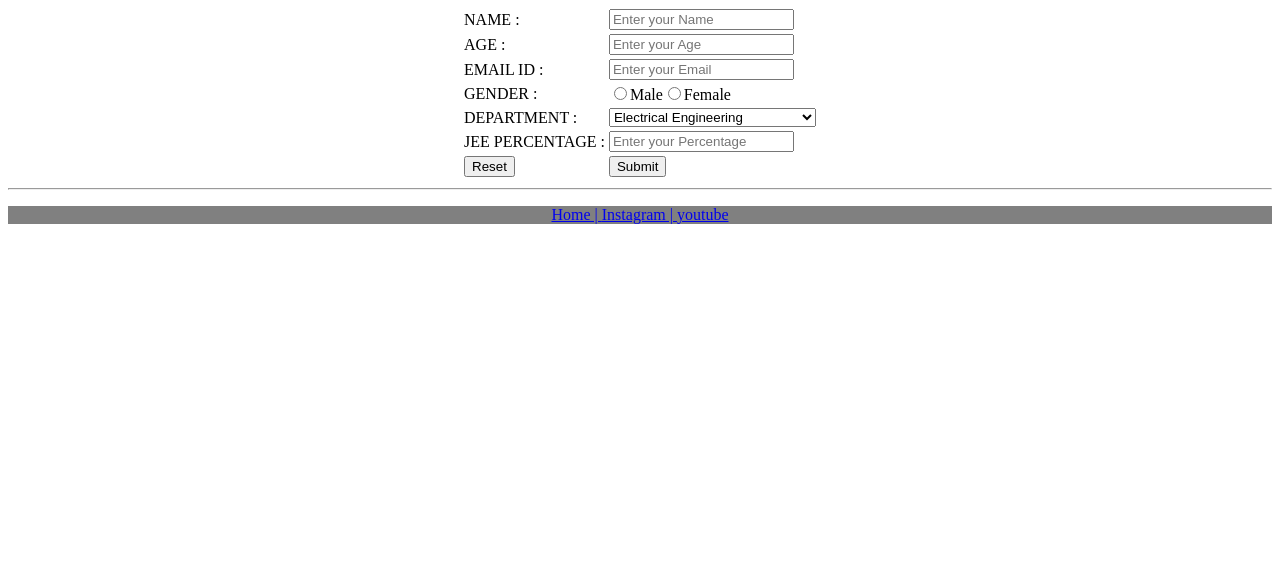
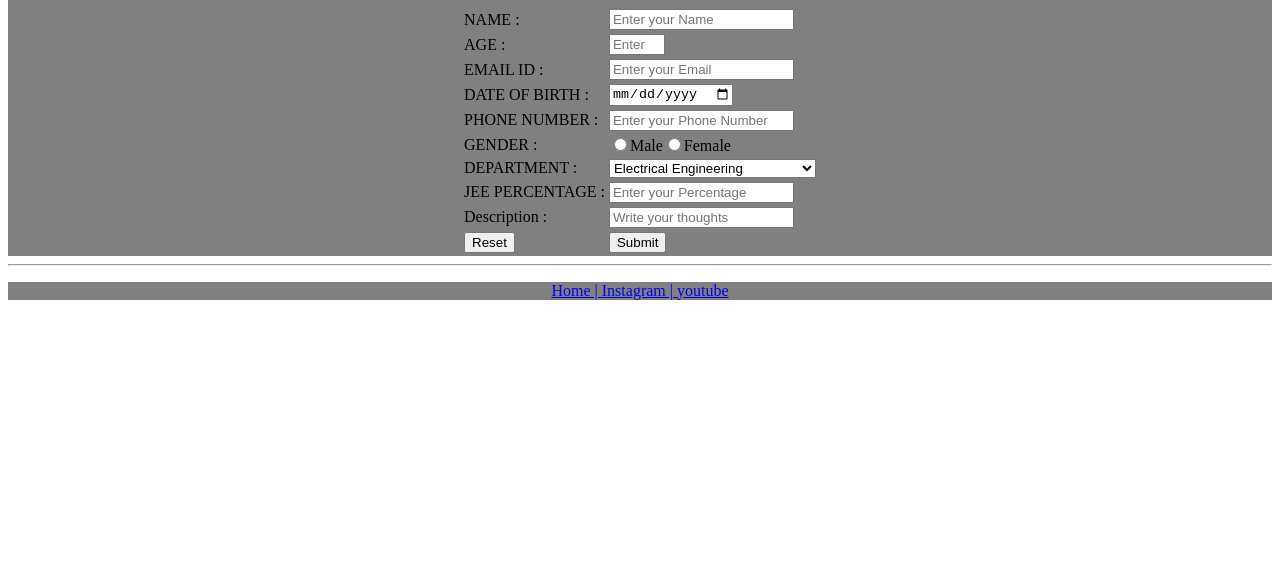
Before and after one commit to Nandhini2024Git/IIT, a plain HTML site: page Registration Form.html in a window 1280 px wide. Shown: the part 238-800 px from the top of the page. Drawn offline with Linux system fonts and the light colour scheme.

Commit message:
first commit

```diff
--- a/Registration Form.html
+++ b/Registration Form.html
@@ -18,17 +18,24 @@
     </center>
 
     <center>
+        <div style="background-color: grey;">
         <h1>Registration Form</h1>
         <form>
             <table>
                 <tr>
-                    <td>NAME :</td><td><input type="text" placeholder="Enter your Name"></td>
+                    <td>NAME :</td><td><input type="text" placeholder="Enter your Name"pattern="[A-Za-z]+" required title="Only letters are allowed"></td>
                 </tr>
                 <tr>
-                    <td>AGE :</td><td><input type="text" placeholder="Enter your Age"></td>
+                    <td>AGE :</td><td><input type="number" placeholder="Enter your Age"min="17" max="30" required></td>
                 </tr>
                 <tr>
-                    <td>EMAIL ID :</td><td><input type="text" placeholder="Enter your Email"></td>
+                    <td>EMAIL ID :</td><td><input type="text" placeholder="Enter your Email"required pattern="[a-zA-Z0-9._%+-]+@[a-zA-Z0-9.-]+\.[a-zA-Z]{2,6}$" title="Please enter a valid email address (e.g., user@example.com)"></td>
+                </tr>
+                <tr>
+                    <td>DATE OF BIRTH :</td><td><input type="date" placeholder="Enter your Date Of Birth" required></td>
+                </tr>
+                <tr>
+                    <td>PHONE NUMBER :</td><td><input type="text" placeholder="Enter your Phone Number"pattern="[0-9]{10}" required title="Phone number must be exactly 10 digits"></td>
                 </tr>
                 <tr>
                     <td>GENDER :</td><td><input type="radio">Male<input type="radio">Female</td>
@@ -49,7 +56,10 @@
 
                 </tr>
                 <tr>
-                    <td>JEE PERCENTAGE :</td><td><input type="text" placeholder="Enter your Percentage"></td>
+                    <td>JEE PERCENTAGE :</td><td><input type="text" placeholder="Enter your Percentage"min="50%" max="100%" required></td>
+                </tr>
+                <tr>
+                    <td>Description :</td><td><input type="text" placeholder="Write your thoughts" required></td>
                 </tr>
                 <tr>
                     <td><input type="reset"></td>
@@ -58,6 +68,7 @@
 
             </table>
         </form>
+        </div>
     </center>
 
     <hr>
```
Also changed, not shown: index.html (line endings or trailing spaces).
